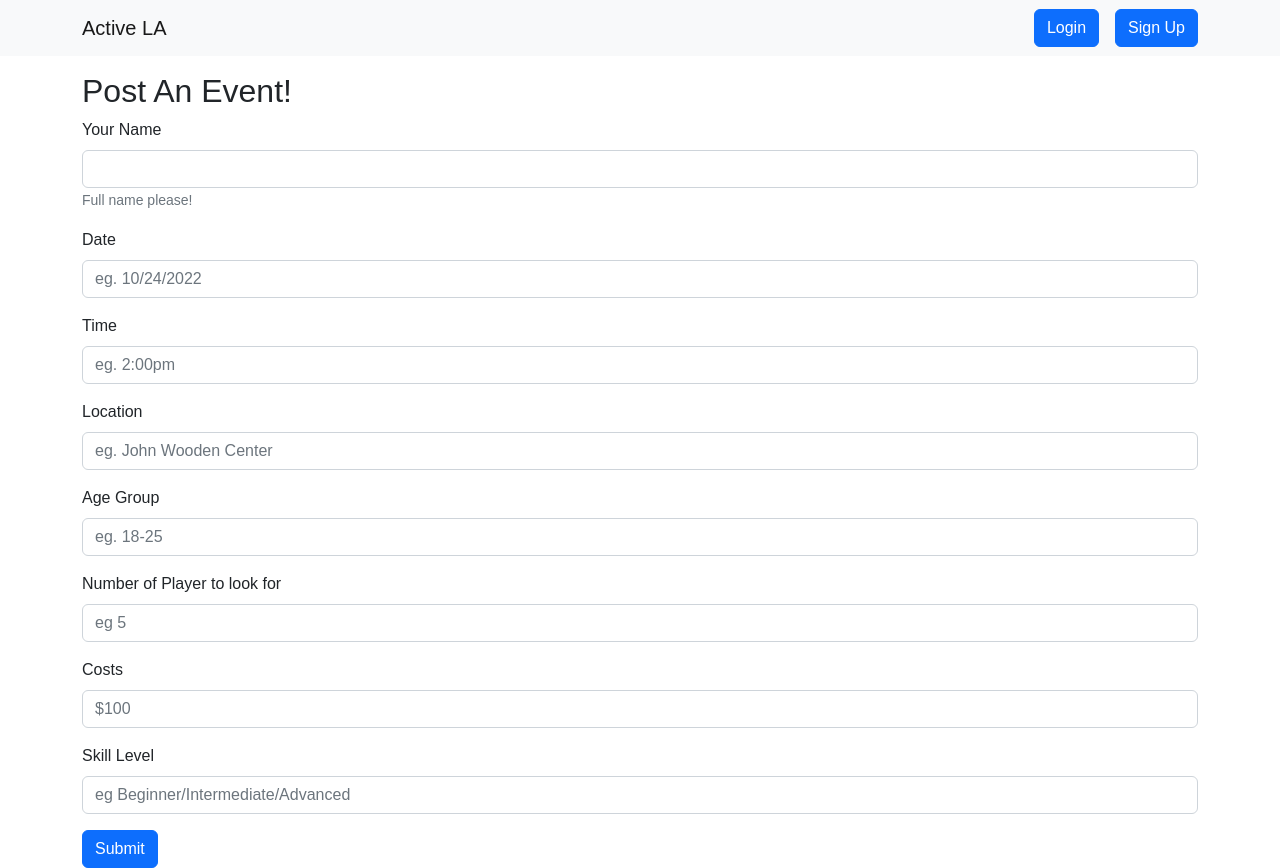
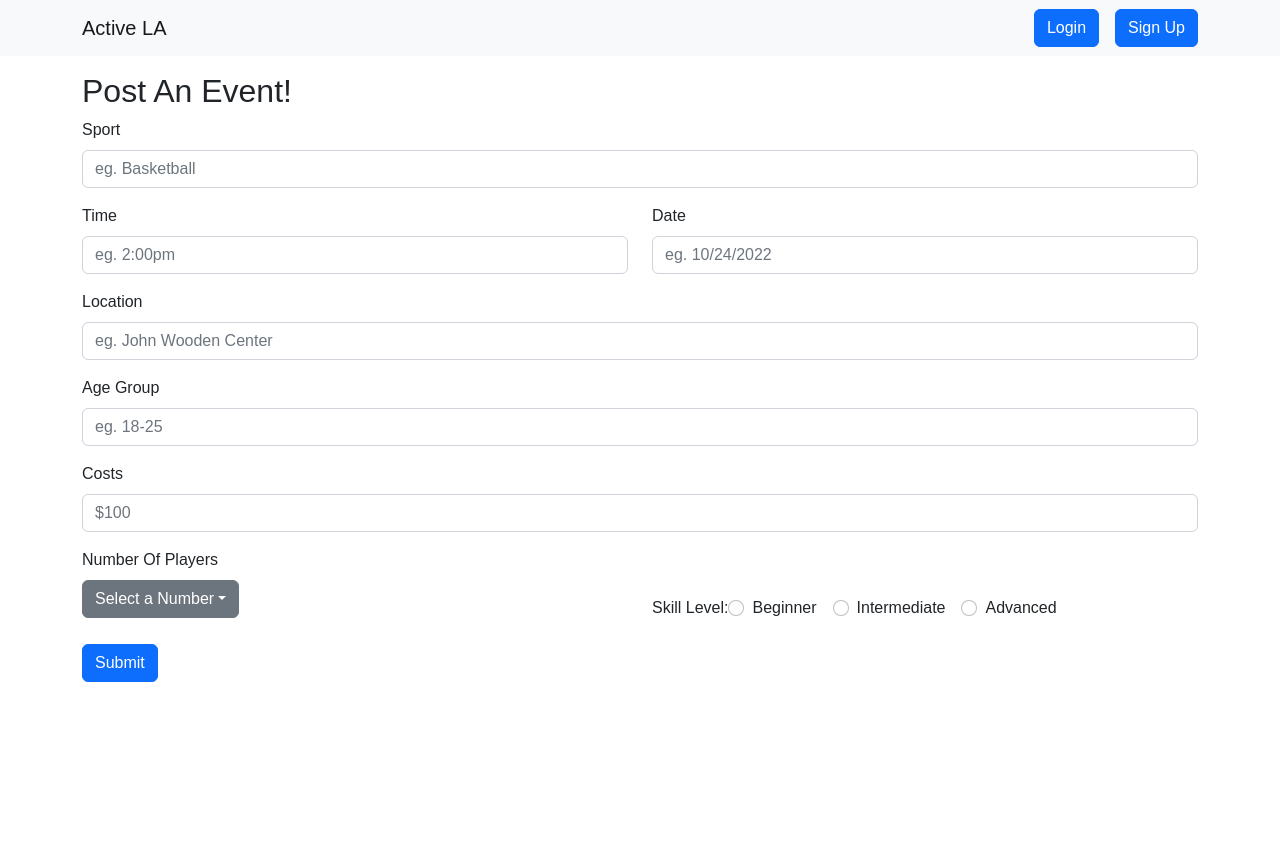
Before and after one commit to TayKaiJun/ActiveLA, a React (Create React App) app in the folder client/: page /PostEvent in a window 1280 px wide. After the commit the page ends 800 px from the top, so only its background shows below. Built offline with nearby package versions, Linux system fonts and the light colour scheme.

Commit message:
Remodeled PostEvent Page - Alignments, Dropdown menus and radio buttons
Created MyEvents Page
- Navbar: Hosting, Going, pending
- To do: Navbar Routing

```diff
--- a/client/src/App.jsx
+++ b/client/src/App.jsx
@@ -6,9 +6,9 @@ import Profile from "./pages/Profile";
 import Activities from "./pages/Activities";
 import { AuthProvider } from "./services/authContext";
 import PostEvent from "./pages/Post-Event";
+import MyEvents from "./pages/MyEvents";
 
 function App() {
-
   return (
     <AuthProvider>
       <Router>
@@ -16,7 +16,8 @@ function App() {
           <Route path="/" element={<Explore />} />
           <Route path="/profile" element={<Profile />} />
           <Route path="/activities" element={<Activities />} />
-          <Route path="/PostEvent" element={<PostEvent/>} />
+          <Route path="/MyEvents" element={<MyEvents />} />
+          <Route path="/PostEvent" element={<PostEvent />} />
         </Routes>
       </Router>
     </AuthProvider>
--- a/client/src/components/Header/index.jsx
+++ b/client/src/components/Header/index.jsx
@@ -1,4 +1,4 @@
-import React, {useContext} from "react";
+import React, { useContext } from "react";
 import Container from "react-bootstrap/Container";
 import Nav from "react-bootstrap/Nav";
 import Navbar from "react-bootstrap/Navbar";
@@ -13,18 +13,19 @@ const PATHS = {
   Activities: "/activities",
   Profile: "/profile",
   PostEvent: "/postevent",
+  MyEvents: "/MyEvents",
 };
 
 function Header() {
   const location = useLocation();
 
-  const {authState, toggleAuthState} = useContext(AuthContext)
+  const { authState, toggleAuthState } = useContext(AuthContext);
 
-  const loggedIn = sessionStorage.getItem("loginState")
+  const loggedIn = sessionStorage.getItem("loginState");
   const signOut = () => {
     // TODO: Auto-redirect to some page
-    toggleAuthState("")
-  }
+    toggleAuthState("");
+  };
   return (
     <Navbar bg="light" expand="lg">
       <Container>
@@ -38,14 +39,15 @@ function Header() {
               flexGrow: 1,
             }}
           >
-          {
-            !loggedIn ?
+            {!loggedIn ? (
               <>
                 <LoginModal />
                 <SignupButton />
-            </> :
-            <> {
-              Object.keys(PATHS).map((pageName) => (
+              </>
+            ) : (
+              <>
+                {" "}
+                {Object.keys(PATHS).map((pageName) => (
                   <Nav.Link key={PATHS[pageName]} eventKey={PATHS[pageName]}>
                     <Link
                       style={{
@@ -57,11 +59,10 @@ function Header() {
                       {pageName}
                     </Link>
                   </Nav.Link>
-                ))
-              }
+                ))}
                 <Button onClick={signOut}> Sign out </Button>
               </>
-          }
+            )}
           </Nav>
         </Navbar.Collapse>
       </Container>
--- /dev/null
+++ b/client/src/pages/MyEvents/index.jsx
@@ -0,0 +1,26 @@
+import React, { useState } from "react";
+import Container from "react-bootstrap/Container";
+import Nav from "react-bootstrap/Nav";
+import Navbar from "react-bootstrap/Navbar";
+import PageLayout from "../../components/PageLayout";
+
+function MyEvents() {
+  return (
+    <PageLayout>
+      <Navbar bg="light" expand="lg">
+        <Container>
+          <Navbar.Toggle aria-controls="basic-navbar-nav" />
+          <Navbar.Collapse id="basic-navbar-nav">
+            <Nav className="me-auto">
+              <Nav.Link href="#hosting">Hosting</Nav.Link>
+              <Nav.Link href="#going">Going</Nav.Link>
+              <Nav.Link href="#pending">Pending</Nav.Link>
+            </Nav>
+          </Navbar.Collapse>
+        </Container>
+      </Navbar>
+    </PageLayout>
+  );
+}
+
+export default MyEvents;
--- a/client/src/pages/Post-Event/index.jsx
+++ b/client/src/pages/Post-Event/index.jsx
@@ -1,13 +1,28 @@
 import React, { useState } from "react";
 import Button from "react-bootstrap/Button";
+import Col from "react-bootstrap/Col";
+import Row from "react-bootstrap/Row";
 import Form from "react-bootstrap/Form";
 import Dropdown from "react-bootstrap/Dropdown";
 import PageLayout from "../../components/PageLayout";
 import { addEventService } from "../../services/event-service";
 
 function postEvent() {
-  const uid = sessionStorage.getItem("currentUser")
-  const [form, setForm] = useState({host: uid});
+  /* For number of players */
+  const playerNumArray = [];
+  const maxPlayerNum = 15;
+  for (let x = 1; x <= maxPlayerNum; x += 1) {
+    playerNumArray.push(x);
+  }
+
+  /* For Dropdown Menu */
+  const [dropDown, setDropDown] = useState("Select a Number");
+  const setDropDownFunc = (field) => {
+    setDropDown(field);
+  };
+
+  const uid = sessionStorage.getItem("currentUser");
+  const [form, setForm] = useState({ host: uid });
   const [errors, setErrors] = useState({});
   const setField = (field, value) => {
     setForm({
@@ -23,16 +38,16 @@ function postEvent() {
   };
 
   const validateForm = () => {
-  const {name, date,time,location,ageGroup,playerNumber,costs,skillLevel} = form
-  const newErrors = {}
-  if (!name || name ==='') newErrors.name = 'Please enter your name'
-  if (!date || date ==='') newErrors.date = 'Please enter date'
-  if (!time || time ==='') newErrors.time = 'Please enter time'
-  if (!location || location ==='') newErrors.location = 'Please enter location'
-  if (!ageGroup || ageGroup ==='') newErrors.ageGroup = 'Please enter an age group'
-  if (!playerNumber || playerNumber ==='') newErrors.playerNumber = 'Please enter player number'
-  if (!costs || costs ==='') newErrors.costs = 'Please enter costs'
-  if (!skillLevel || skillLevel ==='') newErrors.skillLevel = 'Please enter skill level'
+    const { name, date, time, location, ageGroup, playerNumber, costs, skillLevel } = form;
+    const newErrors = {};
+    if (!name || name === "") newErrors.name = "Please enter your name";
+    if (!date || date === "") newErrors.date = "Please enter date";
+    if (!time || time === "") newErrors.time = "Please enter time";
+    if (!location || location === "") newErrors.location = "Please enter location";
+    if (!ageGroup || ageGroup === "") newErrors.ageGroup = "Please enter an age group";
+    if (!playerNumber || playerNumber === "") newErrors.playerNumber = "Please enter player number";
+    if (!costs || costs === "") newErrors.costs = "Please enter costs";
+    if (!skillLevel || skillLevel === "") newErrors.skillLevel = "Please enter skill level";
 
     return newErrors;
   };
@@ -60,31 +75,20 @@ const validateForm = () => {
       <h2>Post An Event!</h2>
 
       <Form>
-        <Form.Group className="mb-3" controlId="name">
-          <Form.Label>Your Name</Form.Label>
+        <Form.Group className="mb-3" controlId="sportName">
+          <Form.Label>Sport</Form.Label>
           <Form.Control
             type="text"
+            placeholder="eg. Basketball"
             value={form.name}
             onChange={(e) => setField("name", e.target.value)}
             isInvalid={!!errors.name}
           />
           <Form.Control.Feedback type="invalid">{errors.name}</Form.Control.Feedback>
-          <Form.Text className="text-muted">Full name please!</Form.Text>
         </Form.Group>
 
-        <Form.Group className="mb-3" controlId="date">
-          <Form.Label>Date</Form.Label>
-          <Form.Control
-            type="text"
-            placeholder="eg. 10/24/2022"
-            value={form.date}
-            onChange={(e) => setField("date", e.target.value)}
-            isInvalid={!!errors.date}
-          />
-          <Form.Control.Feedback type="invalid">{errors.date}</Form.Control.Feedback>
-        </Form.Group>
-
-        <Form.Group className="mb-3" controlId="time">
+        <Row classname="mb-3">
+          <Form.Group as={Col} className="mb-3" controlId="time">
             <Form.Label>Time</Form.Label>
             <Form.Control
               type="text"
@@ -96,6 +100,18 @@ const validateForm = () => {
             <Form.Control.Feedback type="invalid">{errors.time}</Form.Control.Feedback>
           </Form.Group>
 
+          <Form.Group as={Col} className="mb-3" controlId="date">
+            <Form.Label>Date</Form.Label>
+            <Form.Control
+              type="text"
+              placeholder="eg. 10/24/2022"
+              value={form.date}
+              onChange={(e) => setField("date", e.target.value)}
+              isInvalid={!!errors.date}
+            />
+            <Form.Control.Feedback type="invalid">{errors.date}</Form.Control.Feedback>
+          </Form.Group>
+        </Row>
         <Form.Group className="mb-3" controlId="location">
           <Form.Label>Location</Form.Label>
           <Form.Control
@@ -120,7 +136,7 @@ const validateForm = () => {
           <Form.Control.Feedback type="invalid">{errors.ageGroup}</Form.Control.Feedback>
         </Form.Group>
 
-        <Form.Group className="mb-3" controlId="playerNumber">
+        {/* <Form.Group className="mb-3" controlId="playerNumber">
           <Form.Label>Number of Player to look for</Form.Label>
           <Form.Control
             type="text"
@@ -130,7 +146,7 @@ const validateForm = () => {
             isInvalid={!!errors.playerNumber}
           />
           <Form.Control.Feedback type="invalid">{errors.playerNumber}</Form.Control.Feedback>
-        </Form.Group>
+        </Form.Group> */}
 
         <Form.Group className="mb-3" controlId="costs">
           <Form.Label>Costs</Form.Label>
@@ -144,7 +160,66 @@ const validateForm = () => {
           <Form.Control.Feedback type="invalid">{errors.costs}</Form.Control.Feedback>
         </Form.Group>
 
-        <Form.Group className="mb-3" controlId="skillLevel">
+        <Row classname="mb-3">
+          <Form.Group as={Col} className="mb-3" id="Dropdown">
+            <Form.Label>Number Of Players</Form.Label>
+            <Dropdown>
+              <Dropdown.Toggle id="dropdown-button" variant="secondary">
+                {dropDown}
+              </Dropdown.Toggle>
+              <Dropdown.Menu variant="dark">
+                {playerNumArray.map((type) => (
+                  <Dropdown.Item
+                    href="#/action-1"
+                    onClick={(e) => {
+                      setDropDownFunc(type);
+                      setField("playerNumber", `${type}`);
+                      /* update button title */
+                    }}
+                  >
+                    {type}
+                  </Dropdown.Item>
+                ))}
+              </Dropdown.Menu>
+            </Dropdown>
+          </Form.Group>
+
+          <Form.Group as={Col} className="mt-5" id="skillLevel">
+            {["radio"].map((type) => (
+              <div key={`inline-${type}`} className="mb-3">
+                <Form.Label>Skill Level:</Form.Label>
+                <Form.Check
+                  inline
+                  label="Beginner"
+                  name="group1"
+                  onChange={(e) => setField("skillLevel", "Beginner")}
+                  type={type}
+                  id="skillLevel-Beginner"
+                  isInvalid={!!errors.skillLevel}
+                />
+                <Form.Check
+                  inline
+                  label="Intermediate"
+                  name="group1"
+                  onChange={(e) => setField("skillLevel", "Intermediate")}
+                  type={type}
+                  id="skillLevel-Intermediate"
+                  isInvalid={!!errors.skillLevel}
+                />
+                <Form.Check
+                  inline
+                  label="Advanced"
+                  name="group1"
+                  onChange={(e) => setField("skillLevel", "Advanced")}
+                  type={type}
+                  id="skillLevel-Advanced"
+                  isInvalid={!!errors.skillLevel} /* Display error message? */
+                />
+              </div>
+            ))}
+          </Form.Group>
+        </Row>
+        {/* <Form.Group className="mb-3" controlId="skillLevel">
           <Form.Label>Skill Level</Form.Label>
           <Form.Control
             type="text"
@@ -154,7 +229,7 @@ const validateForm = () => {
             isInvalid={!!errors.skillLevel}
           />
           <Form.Control.Feedback type="invalid">{errors.skillLevel}</Form.Control.Feedback>
-        </Form.Group>
+        </Form.Group> */}
 
         <Button variant="primary" type="submit" onClick={handleSubmit}>
           Submit
--- a/client/src/services/event-service.js
+++ b/client/src/services/event-service.js
@@ -1,10 +1,10 @@
 import http from "./http-common";
 
 export function getAllEvents() {
-    return http.get(`/getAllEvents`);
+  return http.get(`/getAllEvents`);
 }
 
 export function addEventService(form) {
 
     return http.post(`/addEvent`, form);
-}
+  }
```
Also changed, not shown: client/src/pages/Explore/components/ExploreFilter/EventCard.jsx (+21 -30 lines), client/src/pages/MyEvents/navbarComponents/going.jsx (added), client/src/pages/MyEvents/navbarComponents/hosting.jsx (added), client/src/pages/MyEvents/navbarComponents/pending.jsx (added), client/src/services/index.js (line endings or trailing spaces), 2 other files (tests, documents, lock files or other folders). Lines whose indentation alone changed are shown as unchanged.
